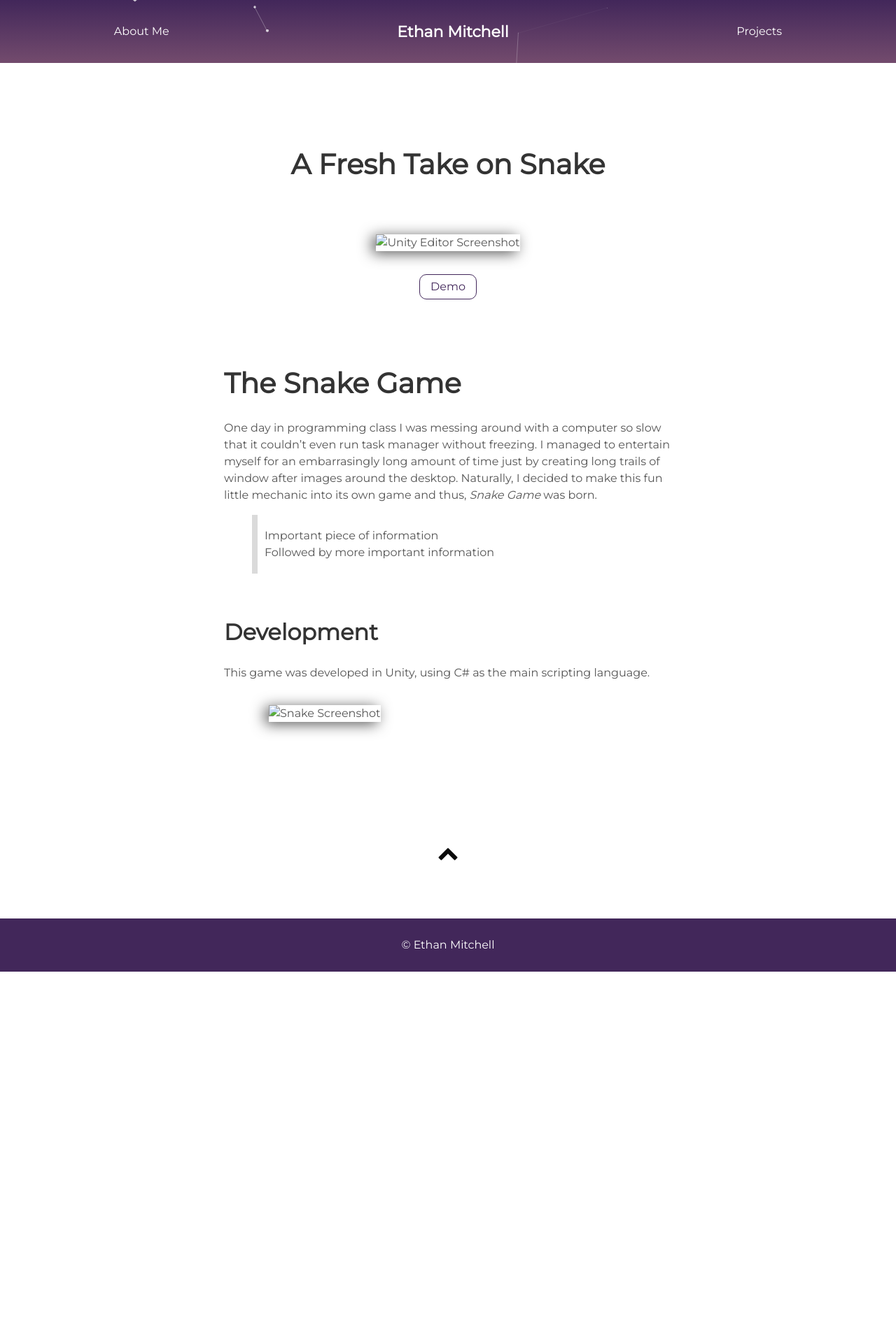
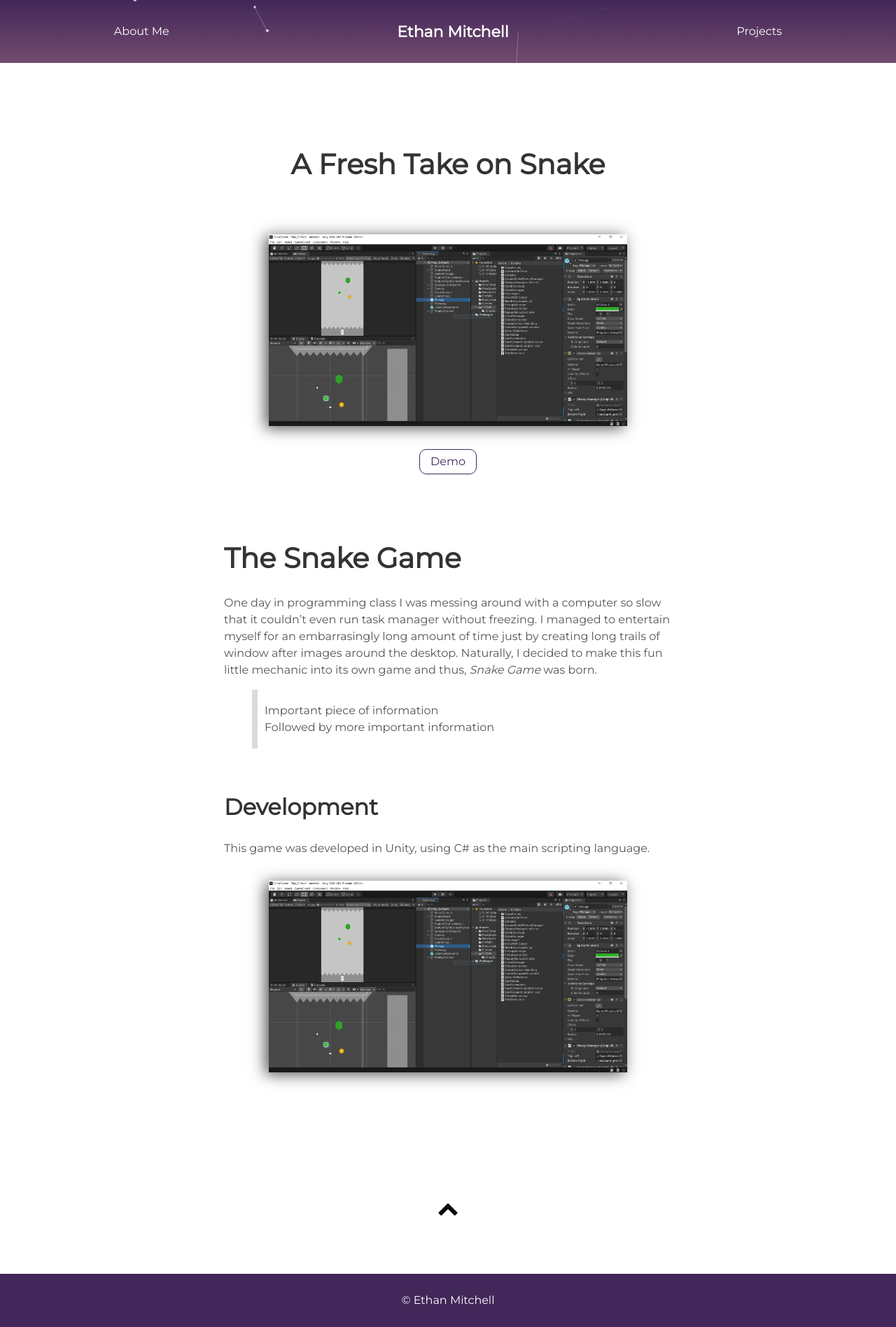
Before and after one commit to ThatRandomCoderNZ/githubPage, a Jekyll site: the page built from _projects/SnakeGame.md, in a window 1280 px wide. Shown: the whole page at 70% size. Built offline with Jekyll 4.4.1, drawn with Linux system fonts in a browser that asks for light colours; before the commit the page ends 1389 px from its top, so only the background shows below that.

Commit message:
bugfix - tentative fix for the image loading issue

```diff
--- a/_layouts/project.html
+++ b/_layouts/project.html
@@ -17,7 +17,7 @@
                 <h1>{{ page.title }}</h1>
             </div>
 
-            <img alt="{{page.thumbnail-alt}}" src="{{ page.thumbnail | prepend: "../" | prepend: site.baseurl }}" />
+            <img alt="{{page.thumbnail-alt}}" src="{{ page.thumbnail }}" />
 
             <div class="call-to-action" >
                 <a class="project-link" href="{{page.action-dest}}">{{page.action}}</a>
--- a/_projects/SnakeGame.md
+++ b/_projects/SnakeGame.md
@@ -2,7 +2,7 @@
 title: A Fresh Take on Snake
 description: A mobile game that I developed, inspired by the after-image that application windows leave behind on a slow computer.
 skills: "C#, Unity, Google Playstore"
-thumbnail: assets/img/SnakeGameEditor.PNG
+thumbnail: ../assets/img/SnakeGameEditor.PNG
 thumbnail-alt: Unity Editor Screenshot
 action: Demo
 action-dest: /
@@ -22,4 +22,4 @@ Development
 
 This game was developed in Unity, using C# as the main scripting language.
 
-![Snake Screenshot](assets/img/SnakeGameEditor.PNG)
+![Snake Screenshot](../assets/img/SnakeGameEditor.PNG)
```
